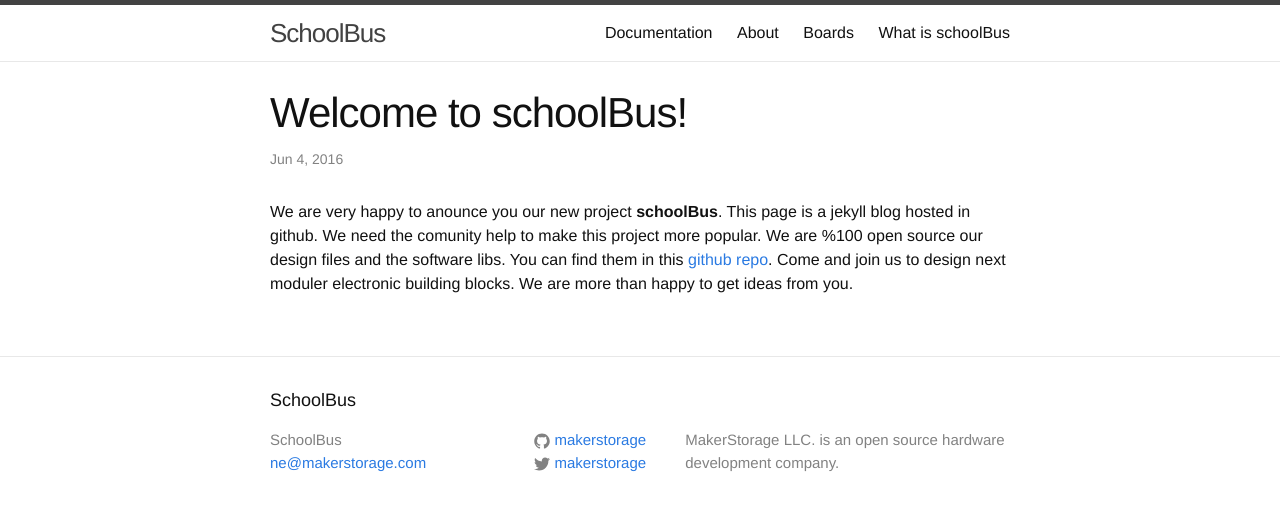
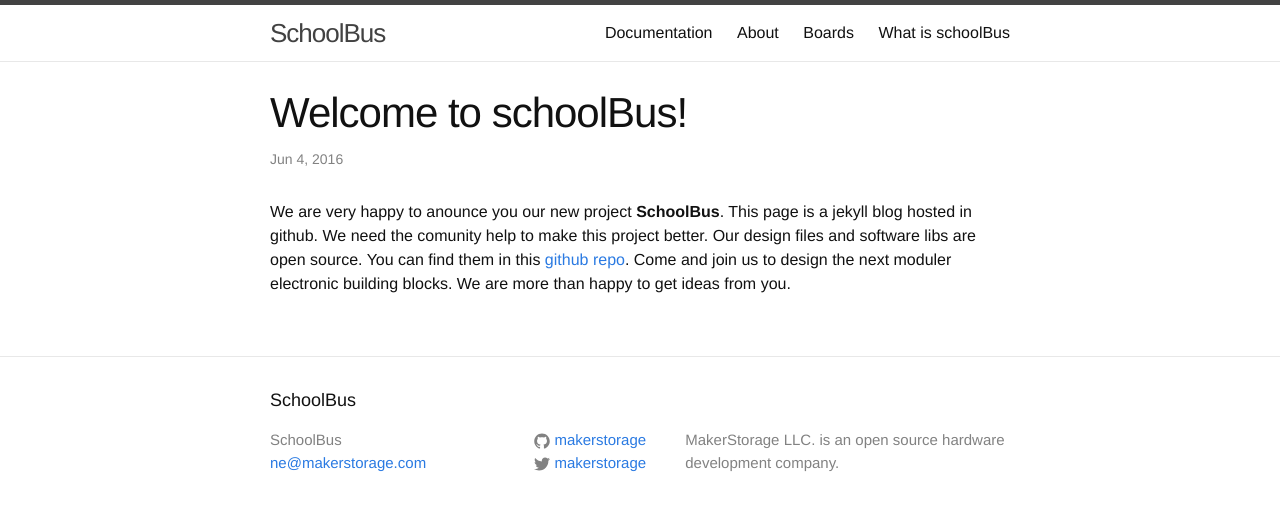
Before and after one commit to makerstorage/makerstorage.github.io, a Jekyll site: the page built from _posts/2016-06-04-welcome-to-jekyll.markdown, in a window 1280 px wide. Shown: the top 511 px of the page. Built offline with Jekyll 4.4.1, drawn with Linux system fonts in a browser that asks for light colours.

Commit message:
small update

```diff
--- a/_posts/2016-06-04-welcome-to-jekyll.markdown
+++ b/_posts/2016-06-04-welcome-to-jekyll.markdown
@@ -4,4 +4,4 @@
 date:   2016-06-04 16:01:32
 categories: jekyll update
 ---
-We are very happy to anounce you our new project **schoolBus**. This page is a jekyll blog hosted in github. We need the comunity help to make this project more popular. We are %100 open source our design files and the software libs. You can find them in this [github repo](https://github.com/makerstorage/schoolBus). Come and join us to design next moduler electronic building blocks. We are more than happy to get ideas from you.
+We are very happy to anounce you our new project **SchoolBus**. This page is a jekyll blog hosted in github. We need the comunity help to make this project better. Our design files and software libs are open source. You can find them in this [github repo](https://github.com/makerstorage/schoolBus). Come and join us to design the next moduler electronic building blocks. We are more than happy to get ideas from you.
```
Also changed, not shown: _posts/2016-08-07-first-production.markdown (added, +11 -0 lines).
